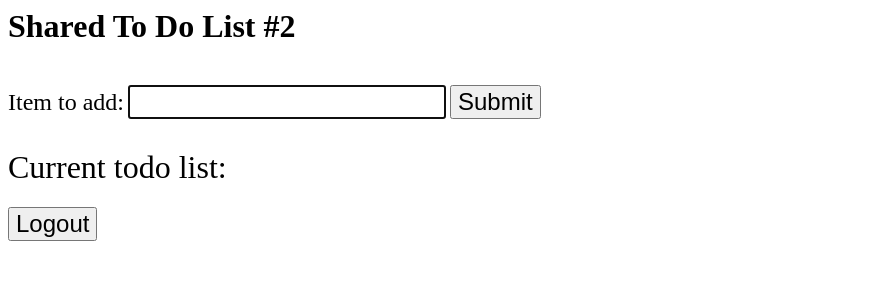
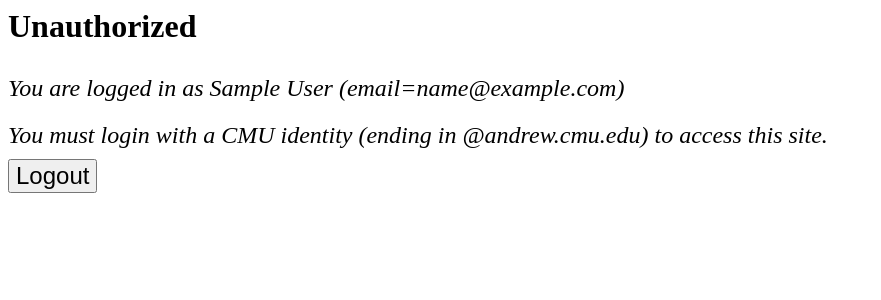
Before and after one commit to mkornyev/djangoModelsExample, a Django app: page /todolist2/ in a window 1280 px wide. Shown: the top 300 px of the page, without its empty margins (0-881 px from the left). Run offline with Django 3.2, Linux system fonts and the light colour scheme; the visitor is signed in with stand-in values (Sample User, id 1); data that the repository does not hold is empty.

Commit message:
Changes to support OAuth Demo.

```diff
--- a/todolist2/static/todolist2/todolist.css
+++ b/todolist2/static/todolist2/todolist.css
@@ -22,6 +22,13 @@
     padding-bottom: 5px;
 }
 
+.login-info {
+    font-size: x-large;
+    font-style: italic;
+    padding-top: 10px;
+    padding-bottom: 10px;
+}
+
 .error {
     font-size: x-large;
     color:red;
--- a/todolist2/templates/todolist2/index.html
+++ b/todolist2/templates/todolist2/index.html
@@ -10,16 +10,29 @@
 
 <div class="title">Shared To Do List #2</div>
 
-{% for error in errors %}
+<div class="description">
+    This version of "To Do List" stores its data in a Django model, managed by the Django Object-Relation Manager (ORM).
+    By default the ORM is configured to store the data in a file called "db.sqlite3", but can be easily changed to
+    store the data in a relational (or non-relational) database server.
+</div>
+
+<div class="login-info">
+    You are logged in as
+    {{ request.user.first_name }}
+    {{ request.user.last_name }}
+    (username = {{ request.user.username }})
+</div>
+
+{% if error %}
     <div class="error">
         {{error}}
     </div>
-{% endfor %}
+{% endif %}
 
 <form class="add-form" action="{% url 'add-item' %}" method="post">
     <label>Item to add:</label>
     <input type="text" name="item" autofocus>
-    <input type="submit" text="Add item">
+    <input type="submit">
     {% csrf_token %}
 </form>
 
@@ -30,7 +43,11 @@
             <form class="delete-form"
                   action="{% url 'delete-item' item.id %}"
                   method="POST">
-                <input type="submit" value="X">
+                <input type="submit" value="X"
+                    {%  if request.user != item.user %}
+                        style="visibility: hidden"
+                    {%  endif %}
+                >
                 {% csrf_token %}
             </form>
             {{item.text}}
--- /dev/null
+++ b/todolist2/templates/todolist2/unauthorized.html
@@ -0,0 +1,29 @@
+<!doctype html>
+<html>
+<head>
+    <meta charset="utf-8">
+    <link rel="stylesheet" href="/static/todolist2/todolist.css">
+    <title>Shared To Do List #2</title>
+</head>
+
+<body>
+
+<div class="title">Unauthorized</div>
+
+<div class="login-info">
+    You are logged in as
+    {{ request.user.first_name }}
+    {{ request.user.last_name }}
+    (email={{ request.user.email }})
+</div>
+
+<div class="login-info">
+    You must login with a CMU identity (ending in @andrew.cmu.edu) to access this site.
+</div>
+
+<form action="{% url 'logout' %}" method="get">
+    <input type="submit" value="Logout">
+</form>
+
+</body>
+</html>
--- a/todolist2/urls.py
+++ b/todolist2/urls.py
@@ -2,7 +2,7 @@
 from todolist2 import views
 
 urlpatterns = [
-    path('', views.home_action),
+    path('', views.home_action, name='todolist'),
     path('add-item', views.add_action, name='add-item'),
     path('delete-item/<int:item_id>', views.delete_action, name='delete-item'),
 ]
--- a/todolist2/views.py
+++ b/todolist2/views.py
@@ -3,9 +3,6 @@
 
 # Decorator to use built-in authentication system
 from django.contrib.auth.decorators import login_required
-
-# Django transaction system so we can use @transaction.atomic
-from django.db import transaction
 
 # Imports the Item class
 from todolist2.models import *
@@ -14,51 +11,52 @@
 # Action for the default /todolist2/ route.
 @login_required
 def home_action(request):
-    # Gets a list of all the items in the todo-list database.
-    all_items = Item.objects.all()
+    if not request.user.email.endswith("@andrew.cmu.edu"):
+        return render(request, 'todolist2/unauthorized.html')
 
-    # render takes: (1) the request,
-    #               (2) the name of the view to generate, and
-    #               (3) a dictionary of name-value pairs of data to be
-    #                   available to the view.
-    return render(request, 'todolist2/index.html', {'items': all_items})
+    return render(request, 'todolist2/index.html', {'items': Item.objects.all()})
 
 
 # Action for the /todolist2/add-item route.
 @login_required
 def add_action(request):
-    errors = []  # A list to record messages for any errors we encounter.
+    if not request.user.email.endswith("@andrew.cmu.edu"):
+        return render(request, 'todolist2/unauthorized.html')
+
+    # Set context with current list of items so we can easily return if we discover errors.
+    context = { 'items': Item.objects.all() }
 
     # Adds the new item to the database if the request parameter is present
     if 'item' not in request.POST or not request.POST['item']:
-        errors.append('You must enter an item to add.')
-    else:
-        new_item = Item(text=request.POST['item'],
-                        user=request.user,
-                        ip_addr=request.META['REMOTE_ADDR'])
-        new_item.save()
+        context['error'] = 'You must enter an item to add.'
+        return render(request, 'todolist2/index.html', context)
 
-    # Sets up data needed to generate the view, and generates the view
-    items = Item.objects.all()
-    context = {'items': items, 'errors': errors}
-    return render(request, 'todolist2/index.html', context)
+    new_item = Item(text=request.POST['item'], user=request.user, ip_addr=request.META['REMOTE_ADDR'])
+    new_item.save()
+    return redirect('todolist')
 
 
 # Action for the /todolist2/delete-item route.
 @login_required
 def delete_action(request, item_id):
-    errors = []
+    if not request.user.email.endswith("@andrew.cmu.edu"):
+        return render(request, 'todolist2/unauthorized.html')
+
+    context = { 'items': Item.objects.all() }
 
     if request.method != 'POST':
-        errors.append('Deletes must be done using the POST method')
-    else:
-        # Deletes the item if present in the todo-list database.
-        try:
-            item_to_delete = Item.objects.get(id=item_id)
-            item_to_delete.delete()
-        except ObjectDoesNotExist:
-            errors.append('The item did not exist in the To Do List.')
+        context['error'] = 'Deletes must be done using the POST method'
+        return render(request, 'todolist2/index.html', context)
 
-    items = Item.objects.all()
-    context = {'items': items, 'errors': errors}
-    return render(request, 'todolist2/index.html', context)
+    # Deletes the item if present in the todo-list database.
+    try:
+        item_to_delete = Item.objects.get(id=item_id)
+        if request.user.username != item_to_delete.user.username:
+            context['error'] = 'You can only delete items you have created.'
+            return render(request, 'todolist2/index.html', context)
+
+        item_to_delete.delete()
+        return redirect('todolist')
+    except ObjectDoesNotExist:
+        context['error'] = 'The item did not exist in the To Do List.'
+        return render(request, 'todolist2/index.html', context)
```
